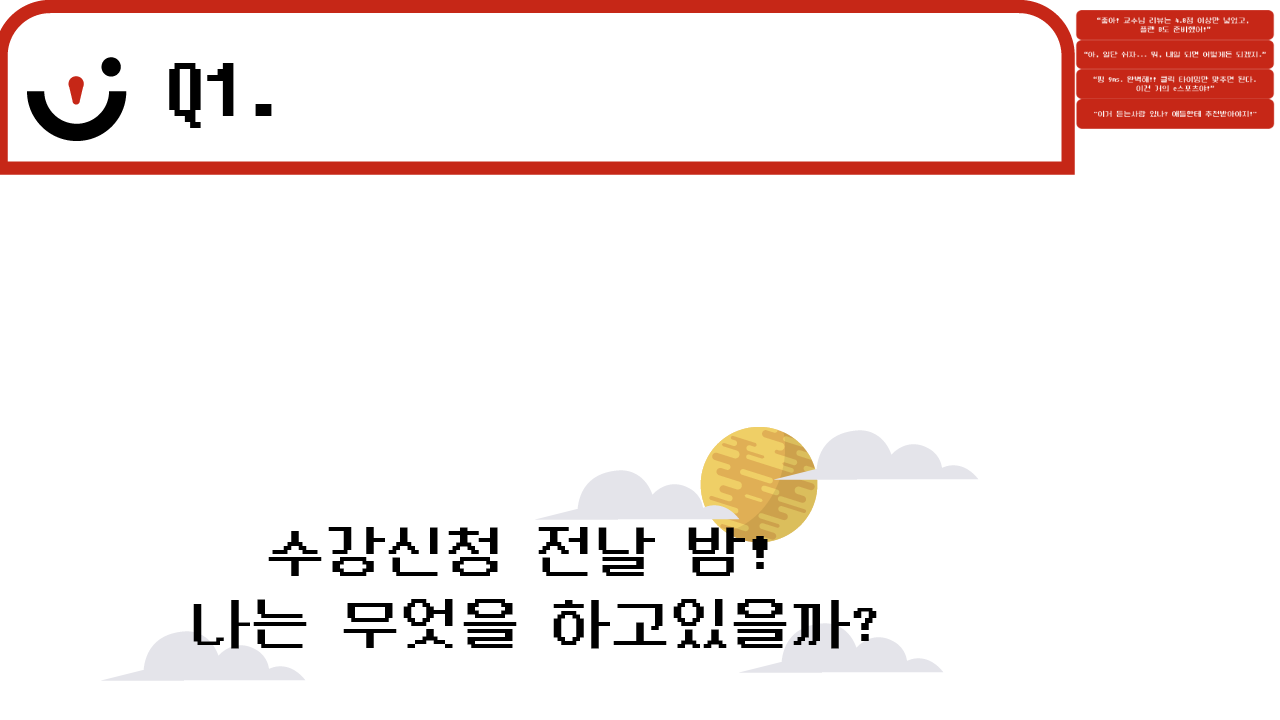
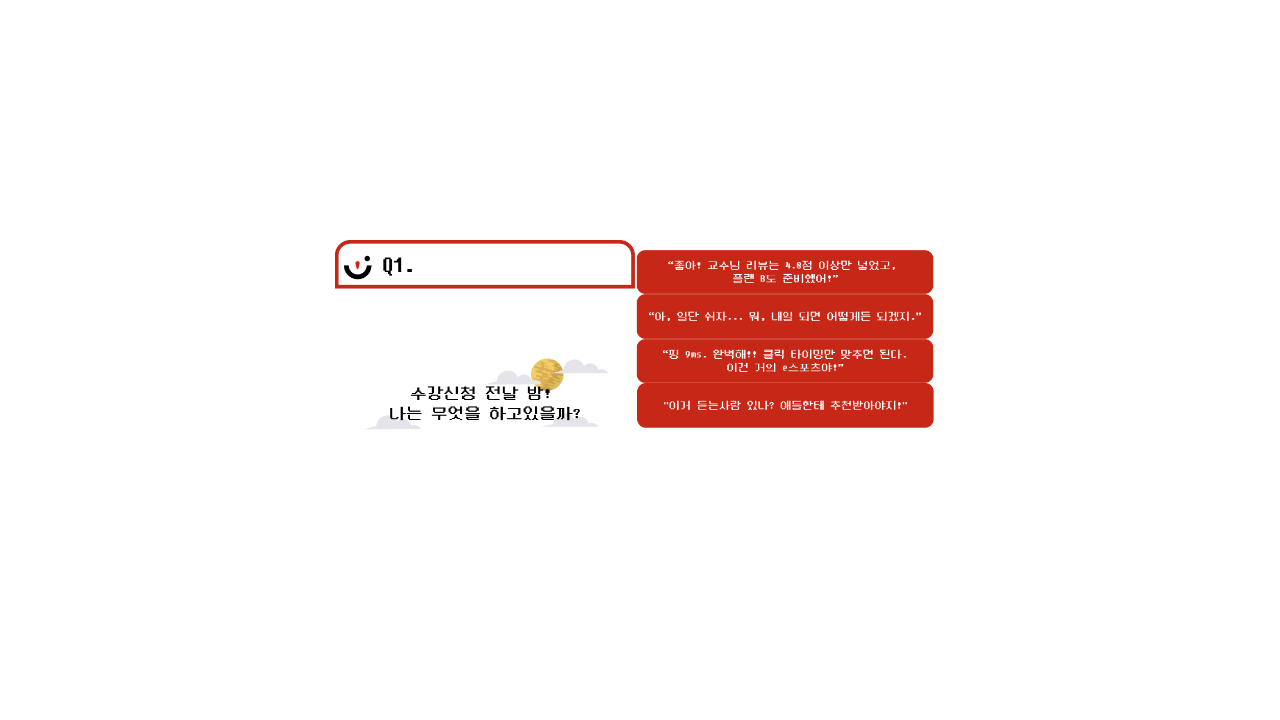
Before and after one commit to chaerimmo04/Test.github.io, a plain HTML site: page index.html in a window 1280 px wide. Both pictures are taken after a click on the button "수강신청 START". Drawn offline with Linux system fonts and the light colour scheme.

Commit message:
Update Minepage_Style.css

```diff
--- a/Minepage_Style.css
+++ b/Minepage_Style.css
@@ -55,7 +55,7 @@ body {
     text-align: center;
 }
 .result img {
-  width: 100%;
+  max-width: 300px;
   height: auto;
   margin-top: 10px;
   margin-bottom: 20px;
@@ -64,7 +64,7 @@ body {
   text-align: center;
 }
 .question img {
-    width: 100%;
+    max-width: 300px;
     height: auto;
     margin-bottom: 0px;
     position: relative;
@@ -81,7 +81,7 @@ body {
 }
 
 .answer-container img {
-  width: 100%; /* 부모 컨테이너에 맞춤 */
+  max-width: 300px; /* 부모 컨테이너에 맞춤 */
   height: auto !important; /* 비율 유지 */
   cursor: pointer;
   transition: transform 0.2s ease, border-color 0.2s ease;
```
